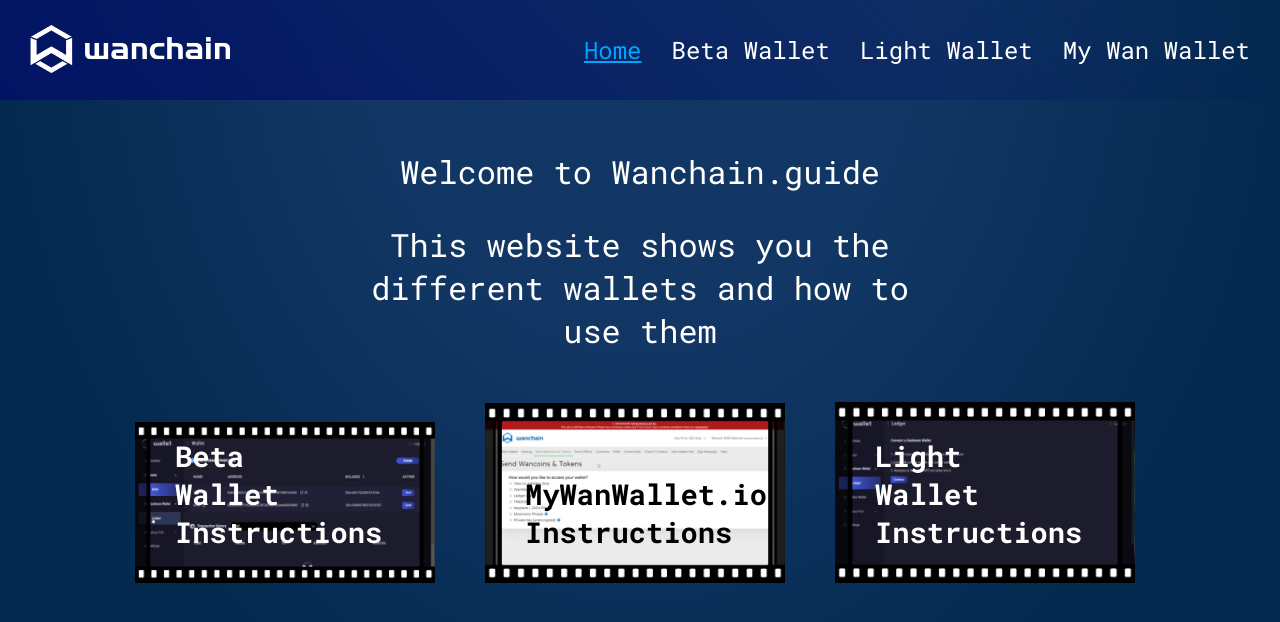
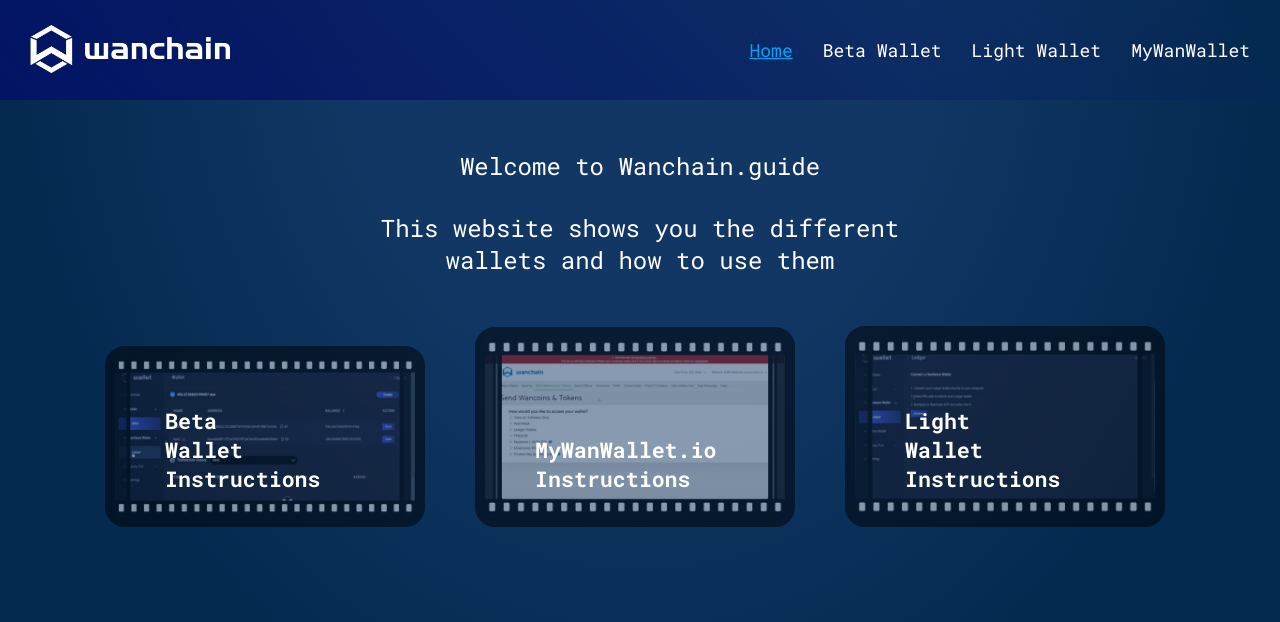
Before and after one commit to NoahMaizels/wan-guide, a React (Create React App) app: page / in a window 1280 px wide. Shown: the top 622 px of the page. Built offline with nearby package versions, Linux system fonts and the light colour scheme.

Commit message:
tried to fix routing

```diff
--- a/src/App.css
+++ b/src/App.css
@@ -2,10 +2,12 @@
 * {
   color: white;
   font-family: 'Roboto Mono', monospace;
+
 }
 
 html, body {
   width: 100%;
+  font-size: 12px;
 }
 
 
@@ -23,9 +25,13 @@ code {
     monospace;
 }
 
+
 .preview-image {
   width: 300px;
   margin: 20px;
+  opacity: .5;
+  border: 10px solid black;
+  border-radius: 20px;
 }
 
 .beta-link::after{
@@ -45,7 +51,7 @@ code {
 .mww-link::after{
   content: "MyWanWallet.io Instructions";
   font-size: 1.8rem;
-  color: black;
+  color: white;
   display: inline-block;
   text-align: center;
   font-weight: 700;
@@ -119,6 +125,7 @@ a:hover {
 .info {
   max-width: 600px;
   margin: 30px auto;
+  font-size: 1.3rem;
 }
 
 iframe {
--- a/src/App.js
+++ b/src/App.js
@@ -21,23 +21,15 @@ function App() {
             <NavLink class="navlink" exact to="/" style={navStyle} activeStyle={activeNavStyle}>Home</NavLink>
             <NavLink class="navlink" to="/beta-wallet" style={navStyle} activeStyle={activeNavStyle}>Beta Wallet</NavLink>
             <NavLink class="navlink" to="/light-wallet" style={navStyle} activeStyle={activeNavStyle}>Light Wallet</NavLink>
-            <NavLink class="navlink" to="/my-wan-wallet" style={navStyle} activeStyle={activeNavStyle}>My Wan Wallet</NavLink>
+            <NavLink class="navlink" to="/my-wan-wallet" style={navStyle} activeStyle={activeNavStyle}>MyWanWallet</NavLink>
           </nav>
 
-          <Switch>
-            <Route path="/beta-wallet">
-              <BetaWallet />
-            </Route>
-            <Route path="/light-wallet">
-              <LightWallet />
-            </Route>
-            <Route path="/my-wan-wallet">
-              <MyWanWallet />
-            </Route>
-            <Route path="/">
-              <Home />
-            </Route>
-          </Switch>
+
+            <Route path="/beta-wallet" component={BetaWallet}/>
+            <Route path="/light-wallet" component={LightWallet}/>
+            <Route path="/my-wan-wallet" component={MyWanWallet}/>
+            <Route path="/" component={Home}/>
+
         </Router>
 
     </div>
--- a/src/pages/home.js
+++ b/src/pages/home.js
@@ -8,11 +8,11 @@ const Home = () => {
     <div className="home">
       <p className="info">Welcome to Wanchain.guide</p>
       <p className="info">This website shows you the different wallets and how to use them</p>
-      <a href="/beta-wallet" className="beta-link"><img className="preview-image" src={betaImage} alt="Beta Wallet Instructions Video"/>
+      <a href="/beta-wallet" className="beta-link preview-link"><img className="preview-image" src={betaImage} alt="Beta Wallet Instructions Video"/>
 </a>
-<a className="mww-link" href="/my-wan-wallet"><img className="preview-image" src={mwwImage} alt="MyWanWallet.io Instructions Video"/>
+<a className="mww-link preview-link" href="/my-wan-wallet"><img className="preview-image" src={mwwImage} alt="MyWanWallet.io Instructions Video"/>
 </a>
-      <a className="light-link" href="/light-wallet"><img className="preview-image" src={lightImage} alt="Light Wallet Instructions Video"/>
+      <a className="light-link preview-link" href="/light-wallet"><img className="preview-image" src={lightImage} alt="Light Wallet Instructions Video"/>
 </a>
 
     </div>
```
